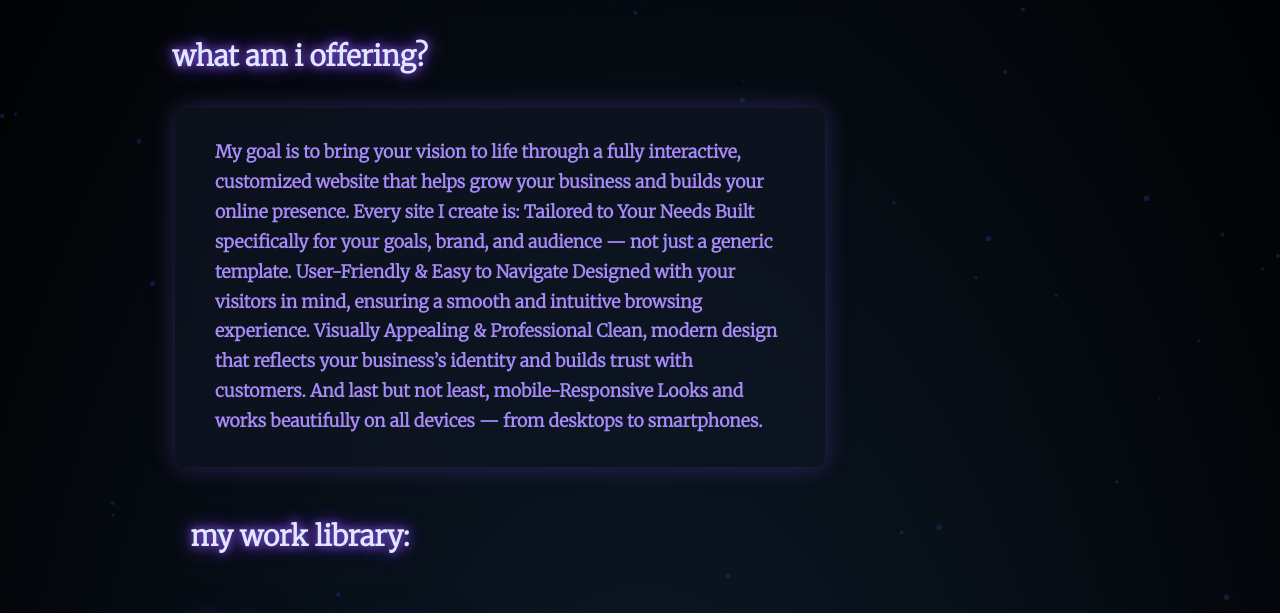
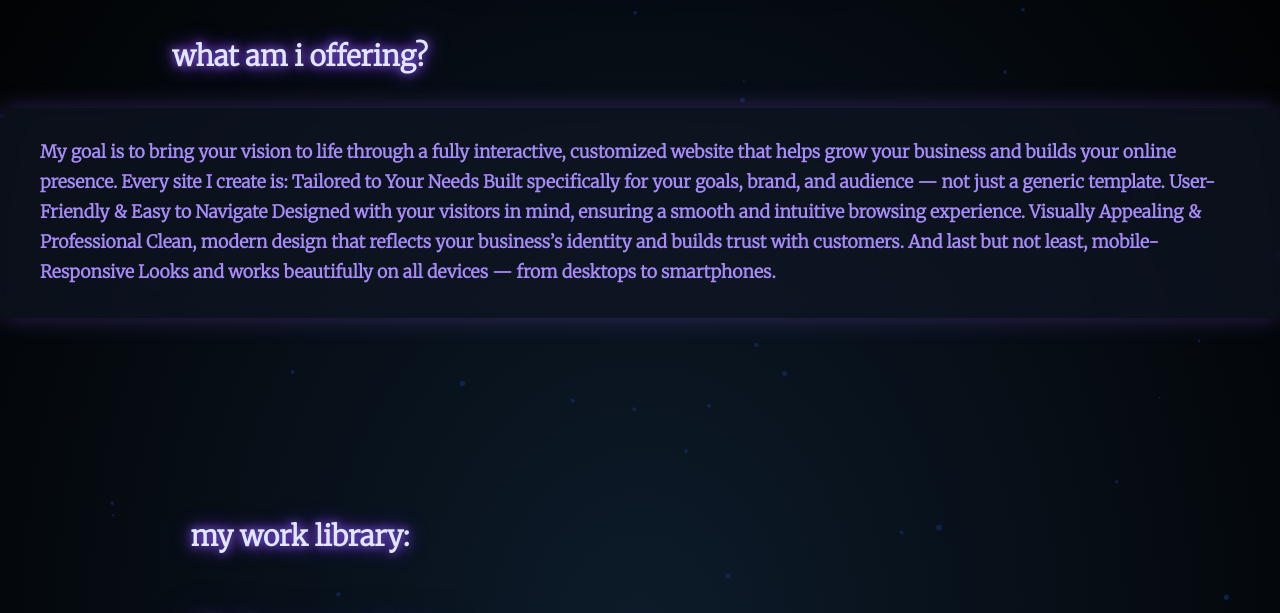
Before and after one commit to anas01-dev/anas01-dev.github.io, a plain HTML site: page services/services.html in a window 1280 px wide. Shown: the part 162-775 px from the top of the page. Drawn offline with nearby package versions, Linux system fonts and the light colour scheme; some packages are replaced by stand-ins of ours; a script that the page names is missing.

Commit message:
Update style.css

```diff
--- a/services/style.css
+++ b/services/style.css
@@ -5,11 +5,10 @@
 }
 
 html, body {
-  height: 120%;
-  min-height: 100%;
+  height: 100%;
   font-family: 'Merriweather', serif;
   background: radial-gradient(ellipse at bottom, #0d1b2a 0%, #000000 100%);
-  overflow-y: auto;
+  overflow: hidden;
   position: relative;
   color: #e0e7ff;
 }
@@ -80,9 +79,10 @@ html, body {
 .whatCont {
   position: relative;
   top: 270px;
-  left: 500px;
+  left: 50%;
   transform: translateX(-50%);
-  max-width: 650px;
+  width: 100vw;
+  max-width: none;
   background: rgba(17, 24, 39, 0.6);
   padding: 30px 40px;
   border-radius: 12px;
@@ -141,9 +141,11 @@ html, body {
   font-size: 20px;
 }
 
-/* Add extra space so page is scrollable about 300px */
-body::after {
-  content: "";
-  display: block;
-  height: 300px;
+@media(max-width: 678px) {
+  /* Your media query content here... */
 }
+
+/* ✅ SCROLL FIX */
+html, body {
+  overflow-y: auto !important;
+}
```
